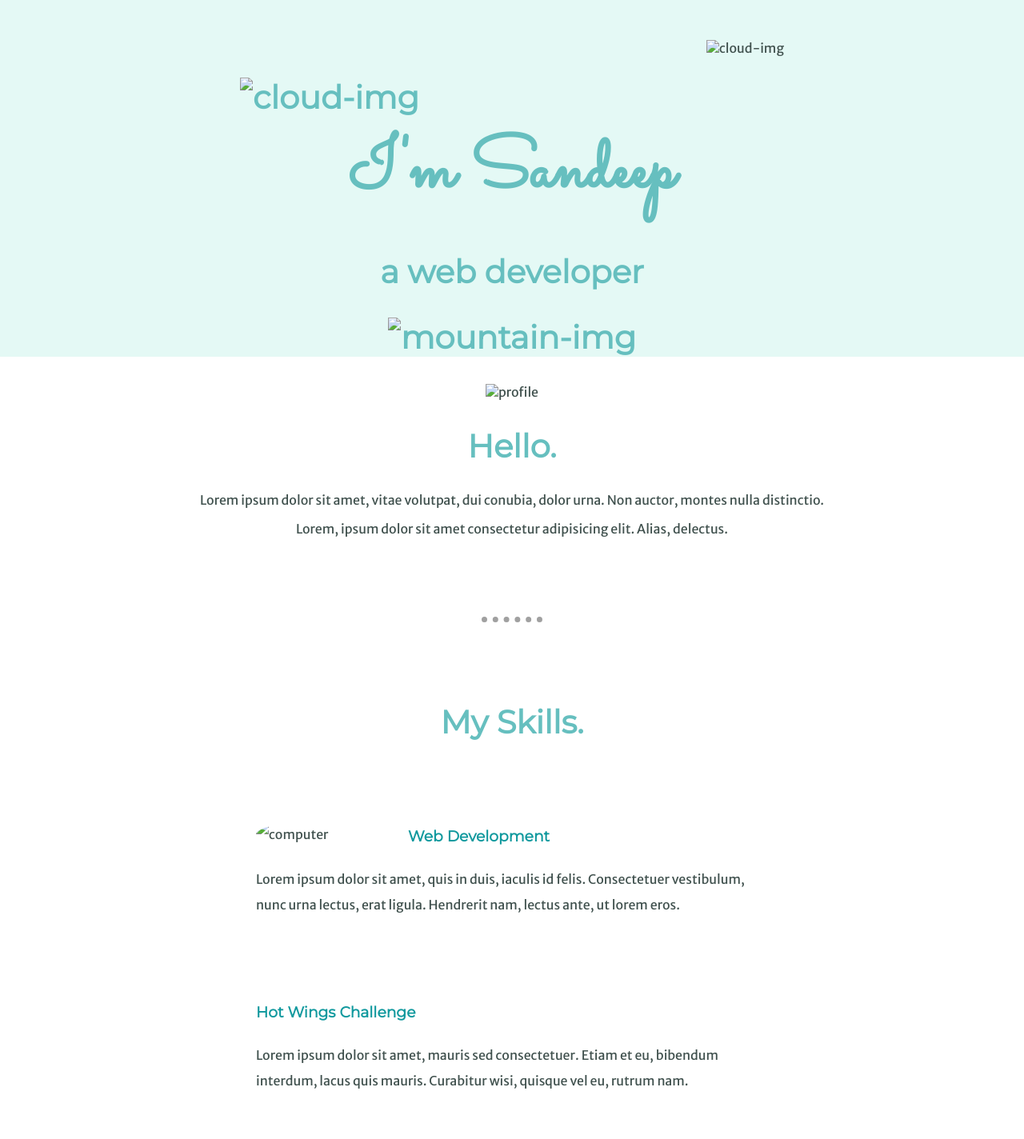
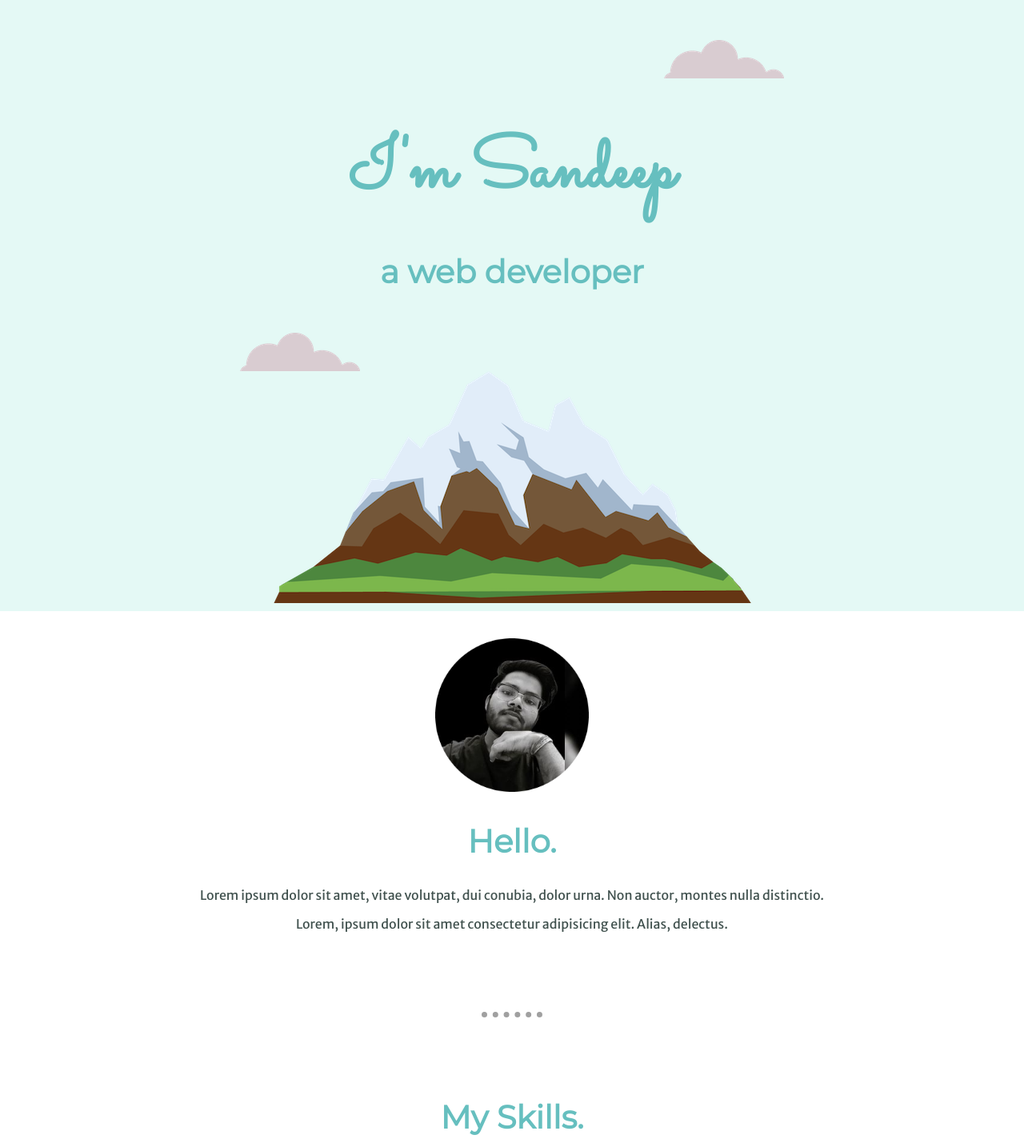
Before and after one commit to Sandeepk3334/personalsite, a plain HTML site: page index.html in a window 1280 px wide. Shown: the top 1424 px of the page at 80% size. Drawn offline with Linux system fonts and the light colour scheme; files that its build step writes are made by us from their sources.

Commit message:
Update index.html

```diff
--- a/index.html
+++ b/index.html
@@ -14,15 +14,15 @@
   </head>
   <body>
     <div class="top-container">
-      <img class="top-cloud" src="images/cloud.png" alt="cloud-img" />
+      <img class="top-cloud" src="cloud.png" alt="cloud-img" />
       <h1>I'm Sandeep</h1>
       <h2>a web developer<h2>
-      <img class="bottom-cloud" src="images/cloud.png" alt="cloud-img" />
-      <img src="images/mountain.png" alt="mountain-img" />
+      <img class="bottom-cloud" src="cloud.png" alt="cloud-img" />
+      <img src="mountain.png" alt="mountain-img" />
     </div>
     <div class="middle-container">
       <div class="profile">
-        <img class="profile-picture" src="images/my.png" alt="profile" />
+        <img class="profile-picture" src="my.png" alt="profile" />
         <h2>Hello.</h2>
         <p>
           Lorem ipsum dolor sit amet, vitae volutpat, dui conubia, dolor urna.
@@ -34,7 +34,7 @@
       <div class="skills">
         <h2>My Skills.</h2>
         <div class="skill-row">
-          <img class="computer-image" src="images/computer.png" alt="computer" />
+          <img class="computer-image" src="computer.png" alt="computer" />
           <h3>Web Development</h3>
           <p>
             Lorem ipsum dolor sit amet, quis in duis, iaculis id felis.
@@ -43,7 +43,7 @@
           </p>
         </div>
         <div class="skill-row">
-          <img class="chilli-image" src="images/chillies.png" alt="" />
+          <img class="chilli-image" src="chillies.png" alt="" />
           <h3>Hot Wings Challenge</h3>
           <p>
             Lorem ipsum dolor sit amet, mauris sed consectetuer. Etiam et eu,
```
